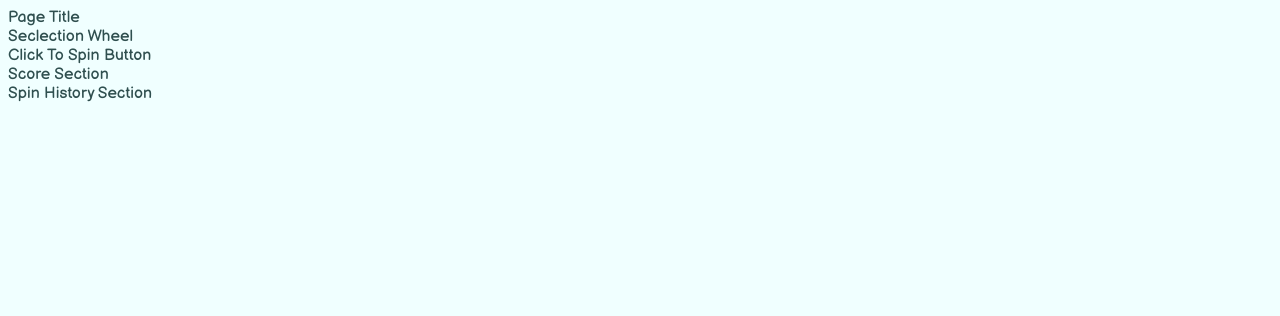
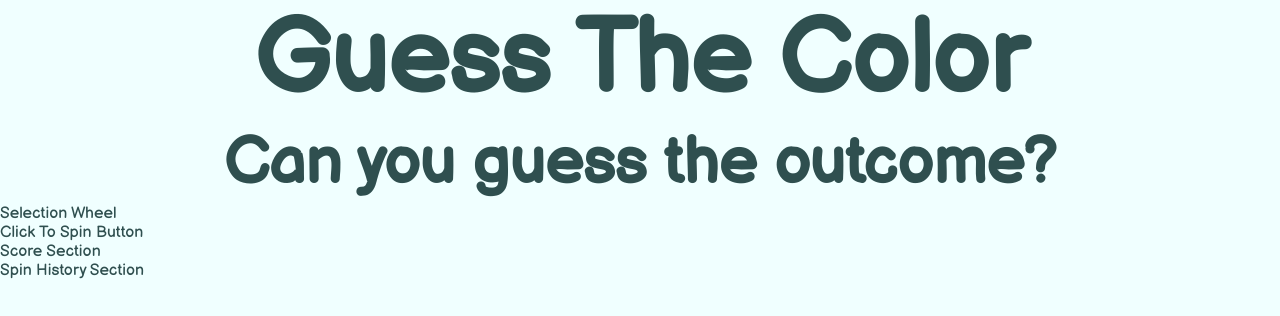
Before and after one commit to stephenlynch-ops/Guessing_Wheel, a plain HTML site: page index.html in a window 1280 px wide. Drawn offline with Linux system fonts and the light colour scheme.

Commit message:
FEAT: Add content and styling to page title section

```diff
--- a/assets/css/styles.css
+++ b/assets/css/styles.css
@@ -4,4 +4,26 @@ body {
     font-family: 'Balsamiq Sans', cursive;
     background-color: #f0ffff;
     color: #2f4f4f;
+    margin: 0px;
+    padding: 0px;
+    border: 0px;
 }
+
+/* Page Title Section Styles */
+
+#page-title-section {
+    width: 100%;
+}
+
+#page-title {
+    width: 100%;
+    text-align: center;
+    font-size: 8vw;
+    margin: 0px;
+}
+
+#catch-line {
+    text-align: center;
+    font-size: 5vw;
+    margin: 2px;
+}
--- a/index.html
+++ b/index.html
@@ -10,9 +10,12 @@
     <title>Guess The Color</title>
 </head>
 <body>
-    <section>Page Title</section>
+    <section id="page-title-section">
+        <h1 id="page-title">Guess The Color</h1>
+        <h3 id="catch-line">Can you guess the outcome?</h3>
+    </section>
 
-    <section>Seclection Wheel</section>
+    <section>Selection Wheel</section>
 
     <section>Click To Spin Button</section>
 
```
